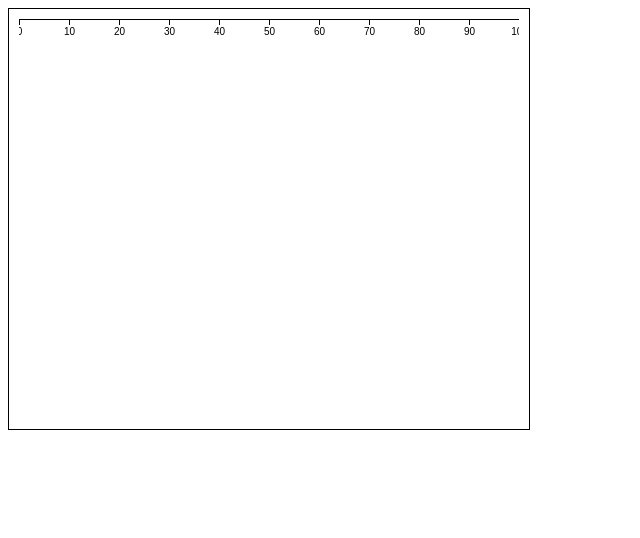
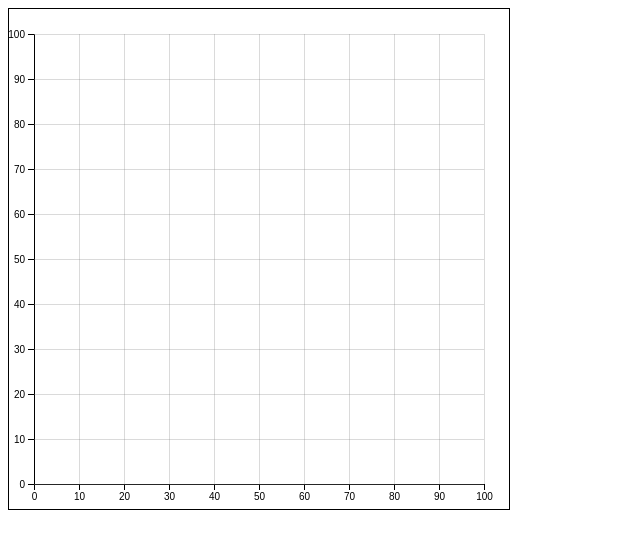
Before and after one commit to Trewaters/blypto-ex, a website: page blypto-ex/index.html in a window 1280 px wide. Shown: the whole page, without its empty margins (0-640 px from the left). Drawn offline with nearby package versions, Linux system fonts and the light colour scheme.

Commit message:
axis with grid lines added

```diff
--- a/blypto-ex/index.html
+++ b/blypto-ex/index.html
@@ -3,33 +3,75 @@
   <head>
     <title>Axis Demo</title>
     <script src="https://d3js.org/d3.v4.min.js"></script>
+    <style type="text/css">
+    .grid-line {
+  fill: grey;
+  stroke: grey;
+  stroke-width: 0.3px;
+}
+</style>
   </head>
   <body>
     <script>
+      var width = 500;
+      var height = 500;
+      var margin = 25;
+      var axisLength = width - 2 * margin;
+
       var svgContainer = d3.select("body")
         .append("svg")
-          .attr("width", 500)
-          .attr("height", 400)
-          .style("padding", "10px")
+          .attr("width", width)
+          .attr("height", height)
           .style("border", "1px solid");
 
+      function renderXAxis() {
         var xScale = d3.scaleLinear()
           .domain([0, 100])
-          .range([0, 500]);
+          .range([0, axisLength]);
 
         var xAxis = d3.axisBottom(xScale);
 
         svgContainer.append("g")
+            .classed("x-axis", true)
+            .attr("transform", function() {
+              return "translate(" + margin + "," + (height - margin) + ")";
+            })
             .call(xAxis);
 
-      // To place the axis at the bottom of the container
-      /*
+        svgContainer.selectAll("g.x-axis g.tick")
+          .append("line")
+            .classed("grid-line", true)
+            .attr("x1", 0)
+            .attr("y1", 0)
+            .attr("x2", 0)
+            .attr("y2", -(height - 2 * margin));
+      }
+
+      function renderYAxis() {
+        var yScale = d3.scaleLinear()
+          .domain([100, 0])
+          .range([0, axisLength]);
+
+        var yAxis = d3.axisLeft(yScale);
+
         svgContainer.append("g")
+            .classed("y-axis", true)
             .attr("transform", function() {
-            return "translate(" + 0 + "," + 390 + ")"
+              return "translate(" + margin + "," + margin + ")";
             })
-          .call(xAxis);
-      */
+            .call(yAxis);
+
+        svgContainer.selectAll("g.y-axis g.tick")
+          .append("line")
+            .classed("grid-line", true)
+            .attr("x1", 0)
+            .attr("y1", 0)
+            .attr("x2", axisLength)
+            .attr("y2", 0);
+      }
+
+      renderXAxis();
+      renderYAxis();
     </script>
   </body>
 </html>
```
Lines whose indentation alone changed are shown as unchanged.
